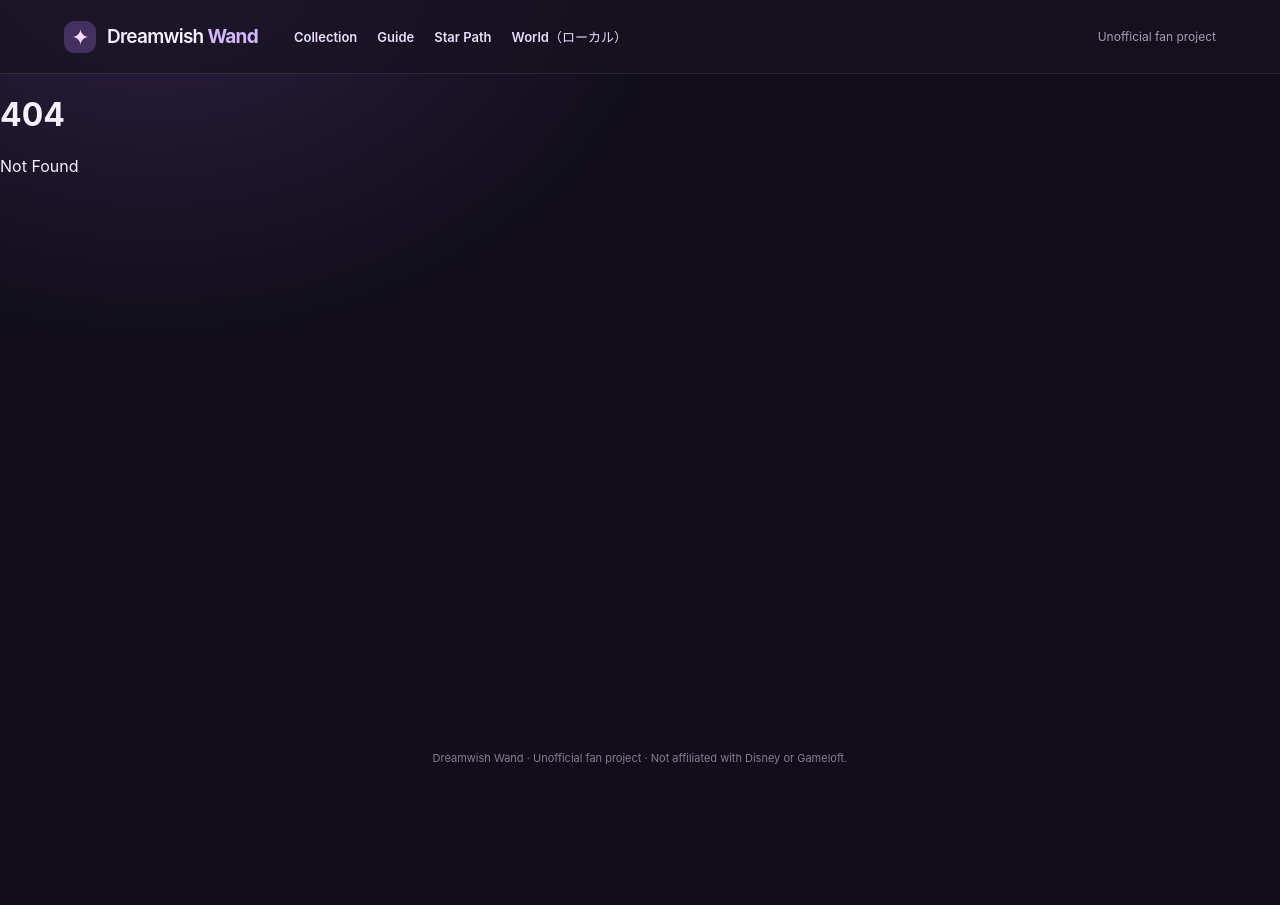
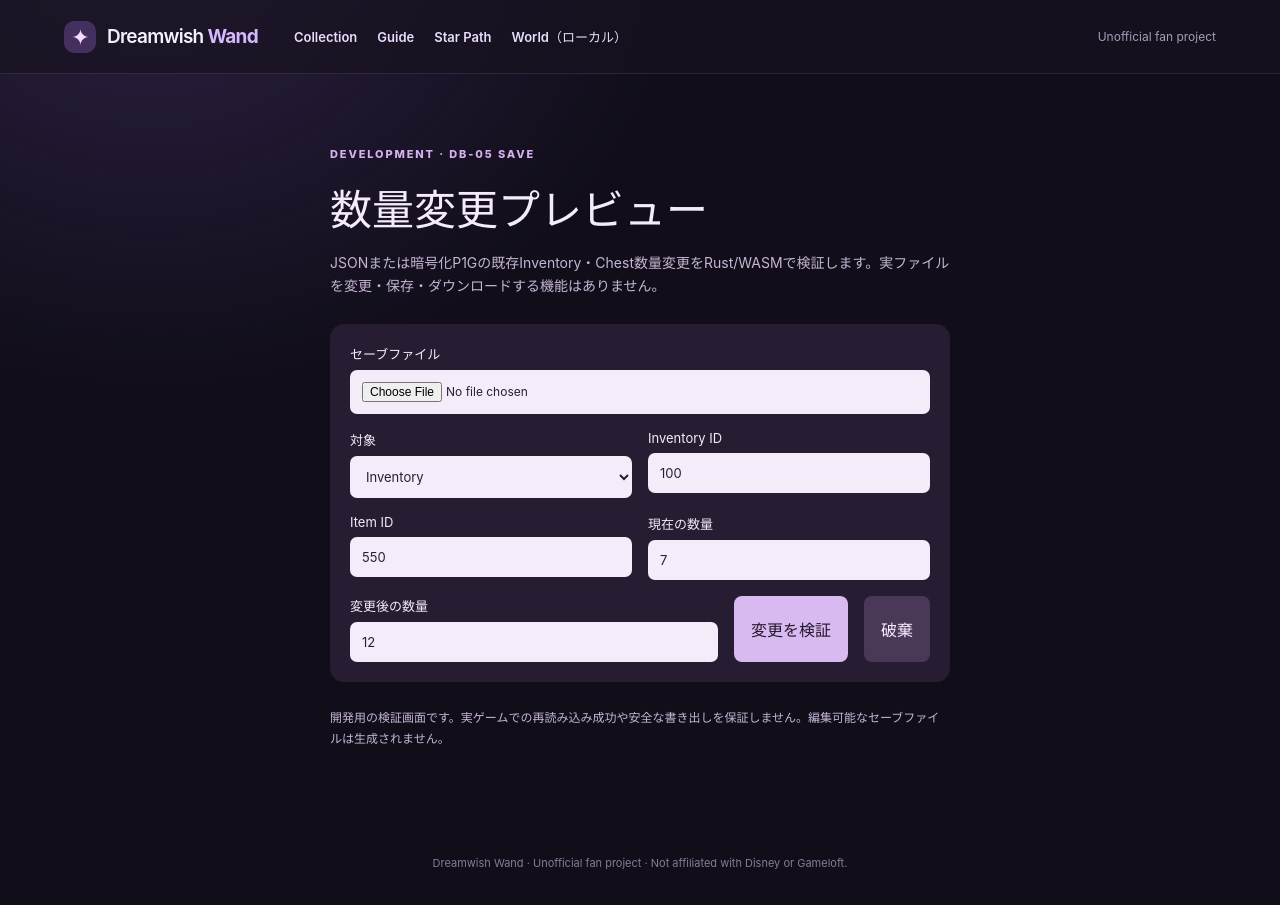
Before and after one commit to DreamwishWand/Wand, a SvelteKit app: page /save/preview in a window 1280 px wide. Before the commit this address had no page. Before the commit the page ends 800 px from the top, so only its background shows below. Built offline with nearby package versions, Linux system fonts and the light colour scheme.

Commit message:
DB-05: add unlinked developer-only local Rust/WASM inventory/chest amount preview page

```diff
--- /dev/null
+++ b/src/routes/save/preview/+page.svelte
@@ -0,0 +1,168 @@
+<script lang="ts">
+  import {onDestroy} from 'svelte';
+
+  // Development-only verification surface. The Rust Worker does not expose
+  // patched JSON, an encrypted P1G, a save download or a production Writer.
+  let fileInput:HTMLInputElement|null=null;
+  let kind:'inventory'|'chest'='inventory';
+  let inventoryId='100';
+  let itemId='550';
+  let containerId='202';
+  let slotIndex='1';
+  let chestItemId='440';
+  let expected='7';
+  let replacement='12';
+  let result:'changed'|'unchanged'|'error'|null=null;
+  let active:Worker|null=null;
+  let processing=false;
+  let revision=0;
+  const MAX_BYTES=128*1024*1024;
+
+  function cancel(){
+    revision++;
+    active?.terminate();
+    active=null;
+    processing=false;
+  }
+  onDestroy(cancel);
+  function uint32(x:string):number|null{
+    if(!/^(?:0|[1-9][0-9]*)$/.test(x))return null;
+    const n=Number(x);
+    return Number.isSafeInteger(n)&&n>0&&n<=0xffffffff?n:null;
+  }
+  function identity(x:string):boolean{
+    return /^[0-9]{1,20}$/.test(x)&&BigInt(x)>0n&&BigInt(x)<=BigInt('18446744073709551615');
+  }
+  async function preview(){
+    cancel();
+    result=null;
+    const file=fileInput?.files?.[0];
+    const old=uint32(expected),next=uint32(replacement);
+    if(!file||!file.size||file.size>MAX_BYTES||old===null||next===null||
+      (kind==='inventory'
+        ? !identity(inventoryId)||!identity(itemId)
+        : !identity(containerId)||!uint32(chestItemId)||
+          !/^(?:0|[1-9][0-9]*)$/.test(slotIndex)||
+          Number(slotIndex)>1000000)){
+      result='error';
+      return;
+    }
+    const lower=file.name.toLowerCase();
+    const format=lower.endsWith('.json')?'json':
+      /\.(profile|dat|bin)$/.test(lower)?'auto':null;
+    if(!format){result='error';return;}
+    const request=revision;
+    processing=true;
+    let bytes:Uint8Array|null=null;
+    let worker:Worker|null=null;
+    try{
+      bytes=new Uint8Array(await file.arrayBuffer());
+      if(request!==revision)return;
+      worker=new Worker(
+        new URL('../../../lib/save/save-amount-preview.worker.mjs',import.meta.url),
+        {type:'module'}
+      );
+      active=worker;
+      const activeWorker=worker;
+      const finish=(response:unknown)=>{
+        if(request!==revision||active!==activeWorker)return;
+        activeWorker.terminate();
+        active=null;
+        processing=false;
+        const r=response as {kind?:string;receipt?:Record<string,unknown>};
+        if(r?.kind!=='result'||r.receipt?.contract!=='wand.db05.amount-preview@1'||
+          r.receipt?.writerAuthorized!==false||r.receipt?.exportAuthorized!==false||
+          r.receipt?.lexicalBytesPreserved!==true||
+          typeof r.receipt?.changed!=='boolean'){
+          result='error';return;
+        }
+        result=r.receipt.changed?'changed':'unchanged';
+      };
+      worker.onmessage=event=>finish(event.data);
+      worker.onerror=event=>{event.preventDefault();finish({kind:'error'});};
+      worker.onmessageerror=()=>finish({kind:'error'});
+      worker.postMessage({
+        command:'preview-existing-amount',
+        format,bytes,
+        target:kind==='inventory'
+          ? {kind,inventoryId,itemId}
+          : {kind,containerId,slotIndex:Number(slotIndex),itemId:Number(chestItemId)},
+        expected:old,replacement:next
+      },[bytes.buffer]);
+      bytes=null;
+    }catch{
+      if(request===revision){
+        worker?.terminate();
+        active=null;
+        result='error';
+        processing=false;
+      }
+    }finally{
+      if(bytes&&bytes.byteLength)bytes.fill(0);
+    }
+  }
+</script>
+
+<svelte:head>
+  <title>DB-05 数量変更プレビュー（開発用） | Dreamwish Wand</title>
+  <meta name="robots" content="noindex, nofollow" />
+</svelte:head>
+
+<main class="dev-preview">
+  <p class="eyebrow">DEVELOPMENT · DB-05 SAVE</p>
+  <h1>数量変更プレビュー</h1>
+  <p>JSONまたは暗号化P1Gの既存Inventory・Chest数量変更をRust/WASMで検証します。実ファイルを変更・保存・ダウンロードする機能はありません。</p>
+  <section aria-label="数量変更の検証">
+    <label>セーブファイル
+      <input bind:this={fileInput} type="file" accept=".profile,.dat,.bin,.json"
+        aria-label="検証用セーブファイル" disabled={processing} />
+    </label>
+    <label>対象
+      <select bind:value={kind} aria-label="対象の種類" disabled={processing}>
+        <option value="inventory">Inventory</option>
+        <option value="chest">Chest</option>
+      </select>
+    </label>
+    {#if kind==='inventory'}
+      <label>Inventory ID <input bind:value={inventoryId} aria-label="Inventory ID" disabled={processing}/></label>
+      <label>Item ID <input bind:value={itemId} aria-label="Item ID" disabled={processing}/></label>
+    {:else}
+      <label>Container ID <input bind:value={containerId} aria-label="Container ID" disabled={processing}/></label>
+      <label>Slot index <input bind:value={slotIndex} aria-label="Slot index" disabled={processing}/></label>
+      <label>Item ID <input bind:value={chestItemId} aria-label="Chest Item ID" disabled={processing}/></label>
+    {/if}
+    <label>現在の数量 <input bind:value={expected} aria-label="現在の数量" disabled={processing}/></label>
+    <label>変更後の数量 <input bind:value={replacement} aria-label="変更後の数量" disabled={processing}/></label>
+    <button type="button" on:click={preview} disabled={processing}>
+      {processing?'Rust/WASMで確認中…':'変更を検証'}
+    </button>
+    <button type="button" class="secondary" on:click={()=>{cancel();result=null;if(fileInput)fileInput.value='';}}>
+      破棄
+    </button>
+  </section>
+  {#if result==='changed'}
+    <p role="status">Rust/WASMで変更対象の検証に成功しました。変更後の構造を内部で再検証しました。ファイルは出力していません。</p>
+  {:else if result==='unchanged'}
+    <p role="status">変更前後の数量が同じです。元データは変更されていません。</p>
+  {:else if result==='error'}
+    <p role="alert">検証できませんでした。対象・数量・形式を確認してください。元ファイルは変更していません。</p>
+  {/if}
+  <p class="warning">開発用の検証画面です。実ゲームでの再読み込み成功や安全な書き出しを保証しません。編集可能なセーブファイルは生成されません。</p>
+</main>
+
+<style>
+  .dev-preview{max-width:740px;margin:0 auto;padding:clamp(24px,5vw,60px);color:#f5ebfb;}
+  .eyebrow{font-size:11px;letter-spacing:.17em;color:#d4b0ee;}
+  h1{font-size:clamp(26px,4vw,42px);margin:12px 0;}
+  p{line-height:1.7;color:#c6b5d4;font-size:14px;}
+  section{display:flex;flex-wrap:wrap;gap:16px;margin:26px 0;padding:20px;border-radius:14px;background:#261d32;}
+  label{display:flex;flex:1 1 200px;flex-direction:column;gap:7px;font-size:13px;}
+  label:first-child{flex-basis:100%;}
+  input,select{box-sizing:border-box;width:100%;padding:12px;border-radius:7px;color:#291d34;background:#f5ecfa;border:0;}
+  input[type=file]{font-size:12px;}
+  button{padding:12px 17px;background:#d8b9f0;color:#24182f;border:0;border-radius:8px;cursor:pointer;}
+  button.secondary{background:#493858;color:#faf0ff;}
+  button:disabled{opacity:.5;cursor:not-allowed;}
+  .warning{font-size:12px;}
+  [role=alert]{color:#ffb5bf;}
+</style>
```
